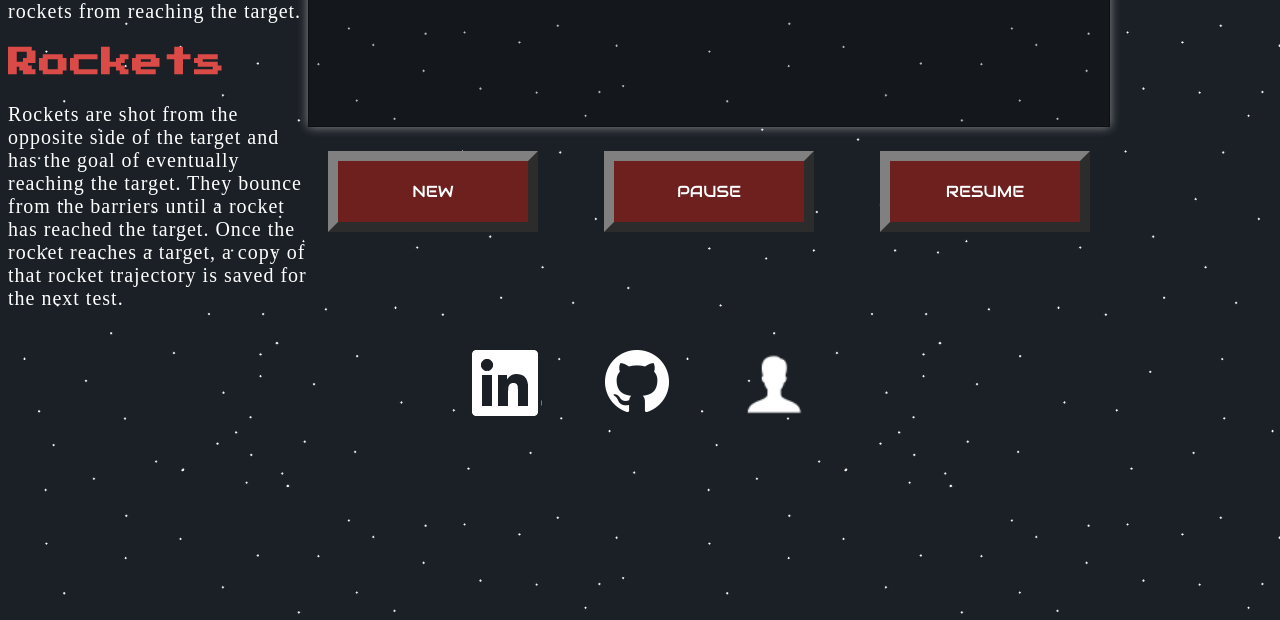
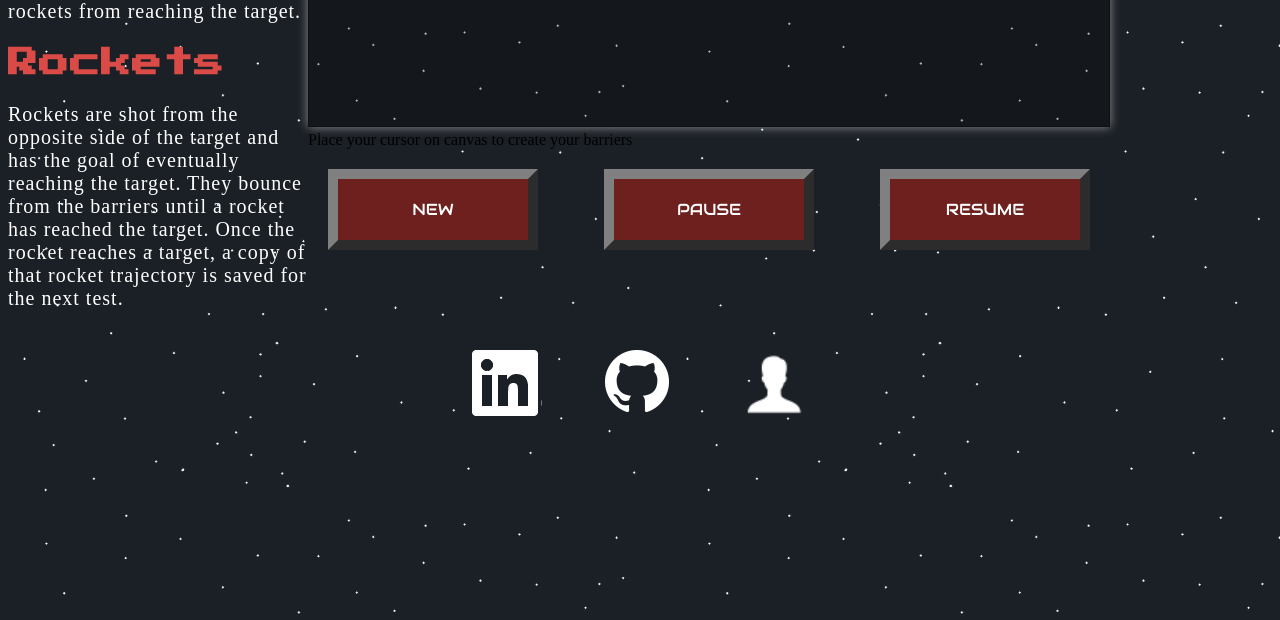
Before and after one commit to tonmoyl/smart_rocket, a website built with webpack: page index.html in a window 1280 px wide. Shown: the part 804-1424 px from the top of the page. Built offline with nearby package versions, Linux system fonts and the light colour scheme.

Commit message:
Add new branch, make sure master branch is not updating

```diff
--- a/index.html
+++ b/index.html
@@ -43,6 +43,13 @@
           </div>
 
           <canvas id="canvas" width="800" height="600"></canvas>
+
+          <div class="barriers">
+            Place your cursor on canvas to create your barriers
+          </div>
+
+
+
           <div class="buttons">
             <div id="buttonStart">NEW</div>
             <div id="buttonEnd">PAUSE</div>
```
